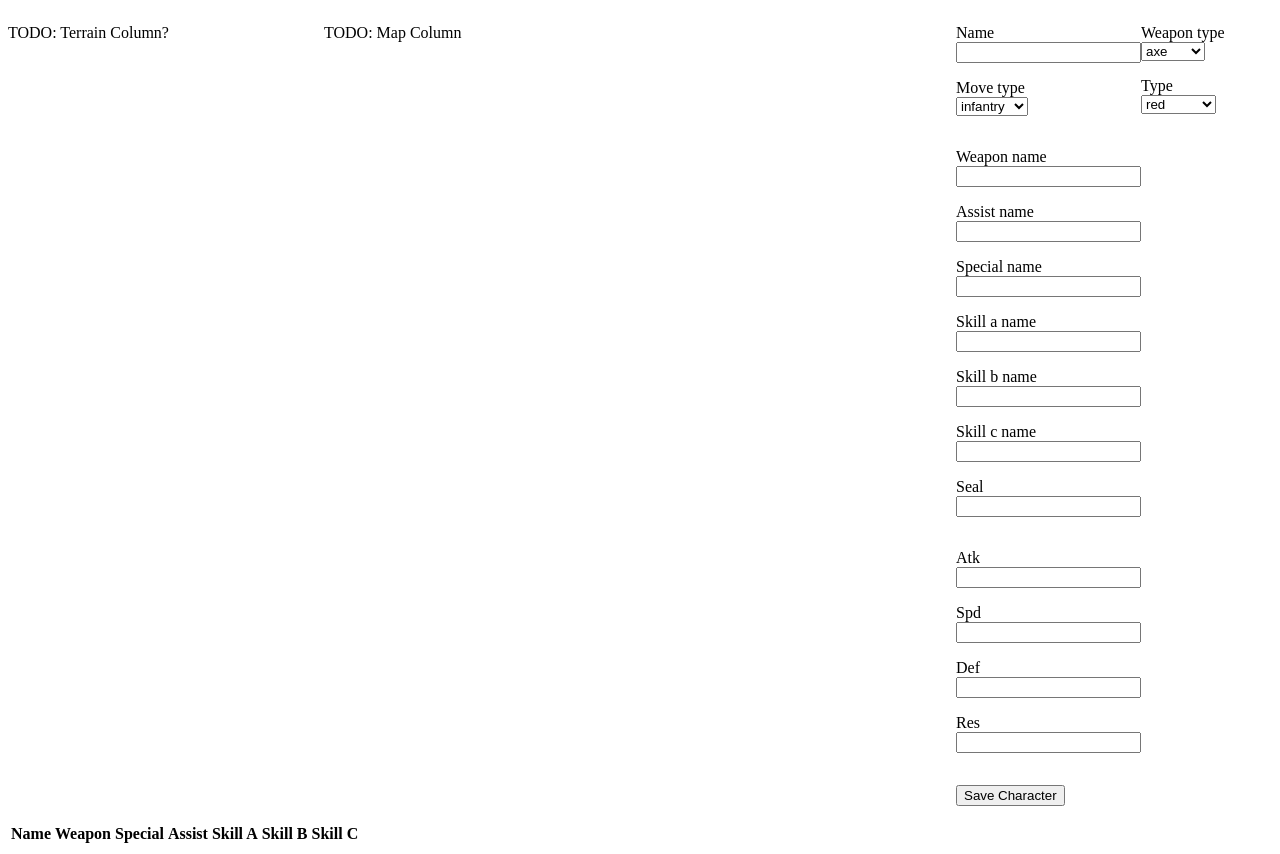
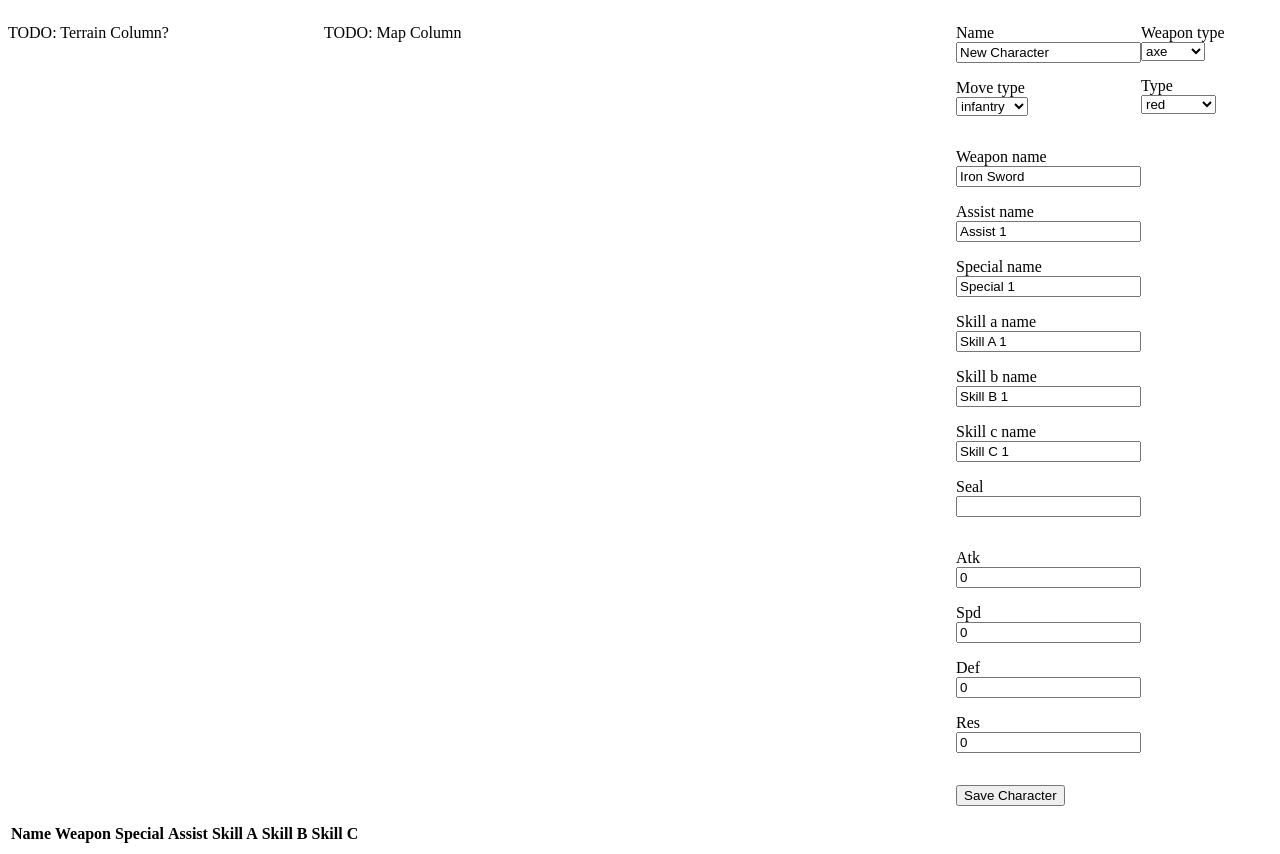
Before and after one commit to PeterCh0/FEHCombatSimulator, a Rails app: page / in a window 1280 px wide. Run offline with Rails 7, Linux system fonts and the light colour scheme; data comes from the database, SQL or seed files in the repository; data that the repository does not hold is empty; style sheets or scripts are compiled from the project's sources; some libraries are stand-ins or nearby versions.

Commit message:
default character crud values

```diff
--- a/app/views/map_layers/index.html.erb
+++ b/app/views/map_layers/index.html.erb
@@ -10,7 +10,7 @@
         <div id = "characterLogistics">
           <p>
             <%= form.label :Name %><br>
-            <%= form.text_field :name %>
+            <%= form.text_field :name, value: "New Character" %>
           </p>
           <p>
             <%= form.label "Move Type" %><br>
@@ -33,27 +33,27 @@
         <div id = "characterSkills">
           <p>
             <%= form.label :weapon_name %><br>
-            <%= form.text_field :weapon_name, class: :weapon_name, data: {src: Weapon.order(:name).map(&:name)} %>
+            <%= form.text_field :weapon_name, value: Weapon.first().name, class: :weapon_name, data: {src: Weapon.order(:name).map(&:name)} %>
           </p>
           <p>
             <%= form.label :assist_name %><br>
-            <%= form.text_field :assist_name, class: :assist_name, data: {src: Assist.order(:name).map(&:name)} %>
+            <%= form.text_field :assist_name, value: Assist.first().name, class: :assist_name, data: {src: Assist.order(:name).map(&:name)} %>
           </p>
           <p>
             <%= form.label :special_name %><br>
-            <%= form.text_field :special_name, class: :special_name, data: {src: Special.order(:name).map(&:name)} %>
+            <%= form.text_field :special_name, value: Special.first().name, class: :special_name, data: {src: Special.order(:name).map(&:name)} %>
           </p>
           <p>
             <%= form.label :skill_a_name %><br>
-            <%= form.text_field :skill_a_name, class: :skill_a_name, data: {src: SkillA.order(:name).map(&:name)} %>
+            <%= form.text_field :skill_a_name, value: SkillA.first().name, class: :skill_a_name, data: {src: SkillA.order(:name).map(&:name)} %>
           </p>
           <p>
             <%= form.label :skill_b_name %><br>
-            <%= form.text_field :skill_b_name, class: :skill_b_name, data: {src: SkillB.order(:name).map(&:name)} %>
+            <%= form.text_field :skill_b_name, value: SkillB.first().name, class: :skill_b_name, data: {src: SkillB.order(:name).map(&:name)} %>
           </p>
           <p>
             <%= form.label :skill_c_name %><br>
-            <%= form.text_field :skill_c_name, class: :skill_c_name, data: {src: SkillC.order(:name).map(&:name)} %>
+            <%= form.text_field :skill_c_name, value: SkillC.first().name, class: :skill_c_name, data: {src: SkillC.order(:name).map(&:name)} %>
           </p>
 
           <p>
@@ -65,22 +65,22 @@
         <div id = "characterSkills">
           <p>
             <%= form.label :Atk %><br>
-            <%= form.text_field :attack %>
+            <%= form.text_field :attack, value: 0 %>
           </p>
 
           <p>
             <%= form.label :Spd %><br>
-            <%= form.text_field :speed %>
+            <%= form.text_field :speed, value: 0 %>
           </p>
 
           <p>
             <%= form.label :Def %><br>
-            <%= form.text_field :defense %>
+            <%= form.text_field :defense, value: 0 %>
           </p>
 
           <p>
             <%= form.label :Res %><br>
-            <%= form.text_field :resistance %>
+            <%= form.text_field :resistance, value: 0 %>
           </p>
         </div>
       </div>
```
